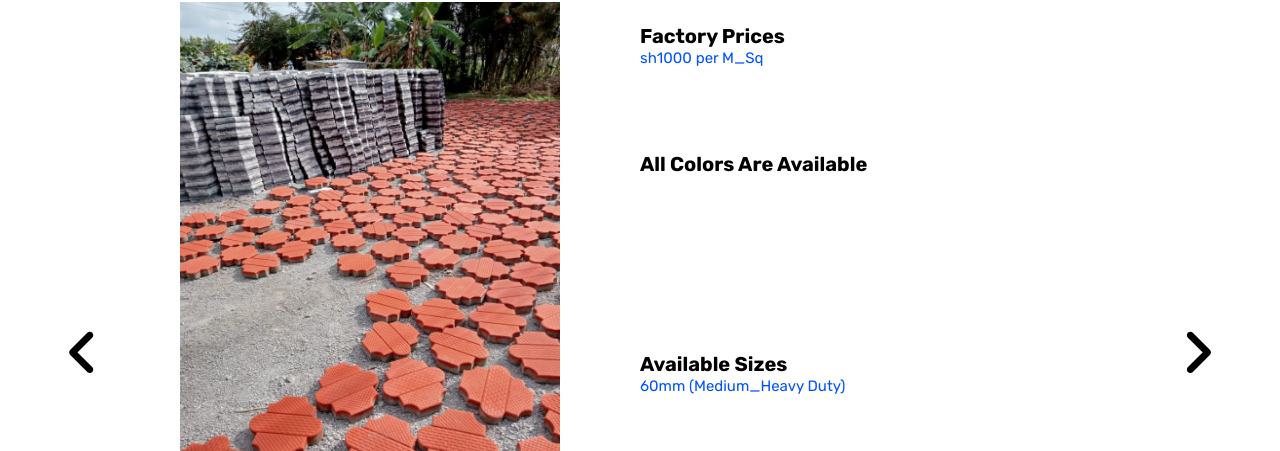
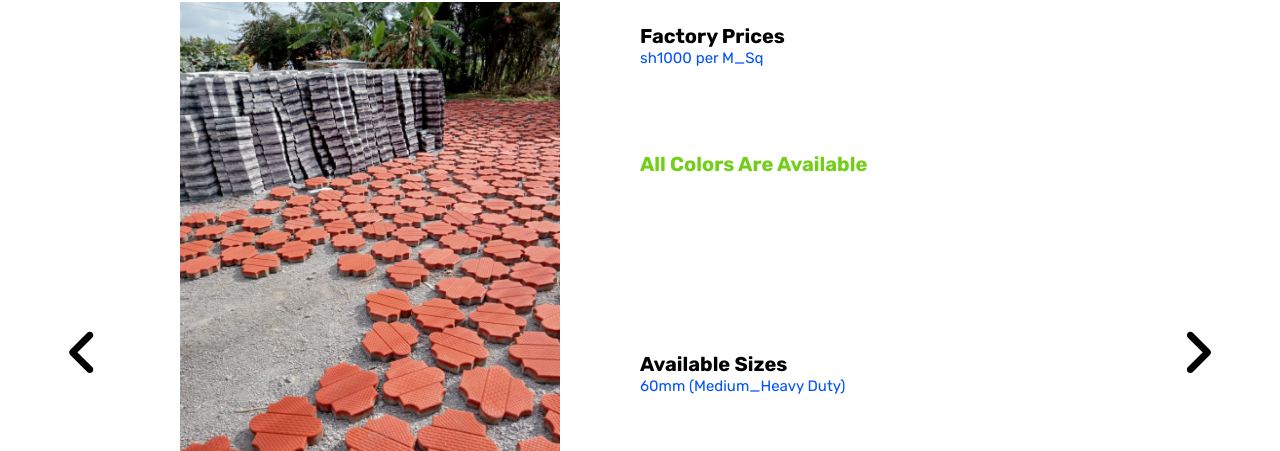
Before and after one commit to AlexNdungu/Remedy-Pavers, a Django app: page /products/ in a window 1280 px wide. Shown: the part 968-1419 px from the top of the page. Run offline with Django 3.2, Linux system fonts and the light colour scheme; some libraries are stand-ins or nearby versions.

Commit message:
Correction of color box

```diff
--- a/Templates/products.html
+++ b/Templates/products.html
@@ -82,7 +82,7 @@
                     </div>
                     <!--Main Color Sample-->
                     <div class="color">
-                        <h4>All Colors Are Available</h4>
+                        <h4 style="color: rgb(114, 206, 22);">All Colors Are Available</h4>
                     </div>
                     <div class="size">
                         <h4>Available Sizes</h4>
@@ -128,10 +128,10 @@
                     </div>
                     <!--Main Color Sample-->
                     <div class="color">
-                        <h4>All Colors Are Available</h4>
+                        <h4 style="color: rgb(114, 206, 22);">All Colors Are Available</h4>
                     </div>
                     <div class="size">
-                        <h4>Available Sizes</h4>
+                        <h4 >Available Sizes</h4>
                         <span>60mm (Medium_Heavy Duty)</span>
                     </div>
                     <div class="size">
@@ -173,7 +173,7 @@
                     </div>
                     <!--Main Color Sample-->
                     <div class="color">
-                        <h4>All Colors Are Available</h4>
+                        <h4 style="color: rgb(114, 206, 22);">All Colors Are Available</h4>
                     </div>
                     <div class="size">
                         <h4>Available Sizes</h4>
@@ -218,7 +218,7 @@
                     </div>
                     <!--Main Color Sample-->
                     <div class="color">
-                        <h4>All Colors Are Available</h4>
+                        <h4 style="color: rgb(114, 206, 22);">All Colors Are Available</h4>
                     </div>
                     <div class="size">
                         <h4>Available Sizes</h4>
@@ -263,7 +263,7 @@
                     </div>
                     <!--Main Color Sample-->
                     <div class="color">
-                        <h4>All Colors Are Available</h4>
+                        <h4 style="color: rgb(114, 206, 22);">All Colors Are Available</h4>
                     </div>
                     <div class="size">
                         <h4>Available Sizes</h4>
@@ -308,7 +308,7 @@
                     </div>
                     <!--Main Color Sample-->
                     <div class="color">
-                        <h4 >All Colors Are Available</h4>
+                        <h4 style="color: rgb(114, 206, 22);" >All Colors Are Available</h4>
                     </div>
                     <div class="size">
                         <h4>Available Sizes</h4>
```
